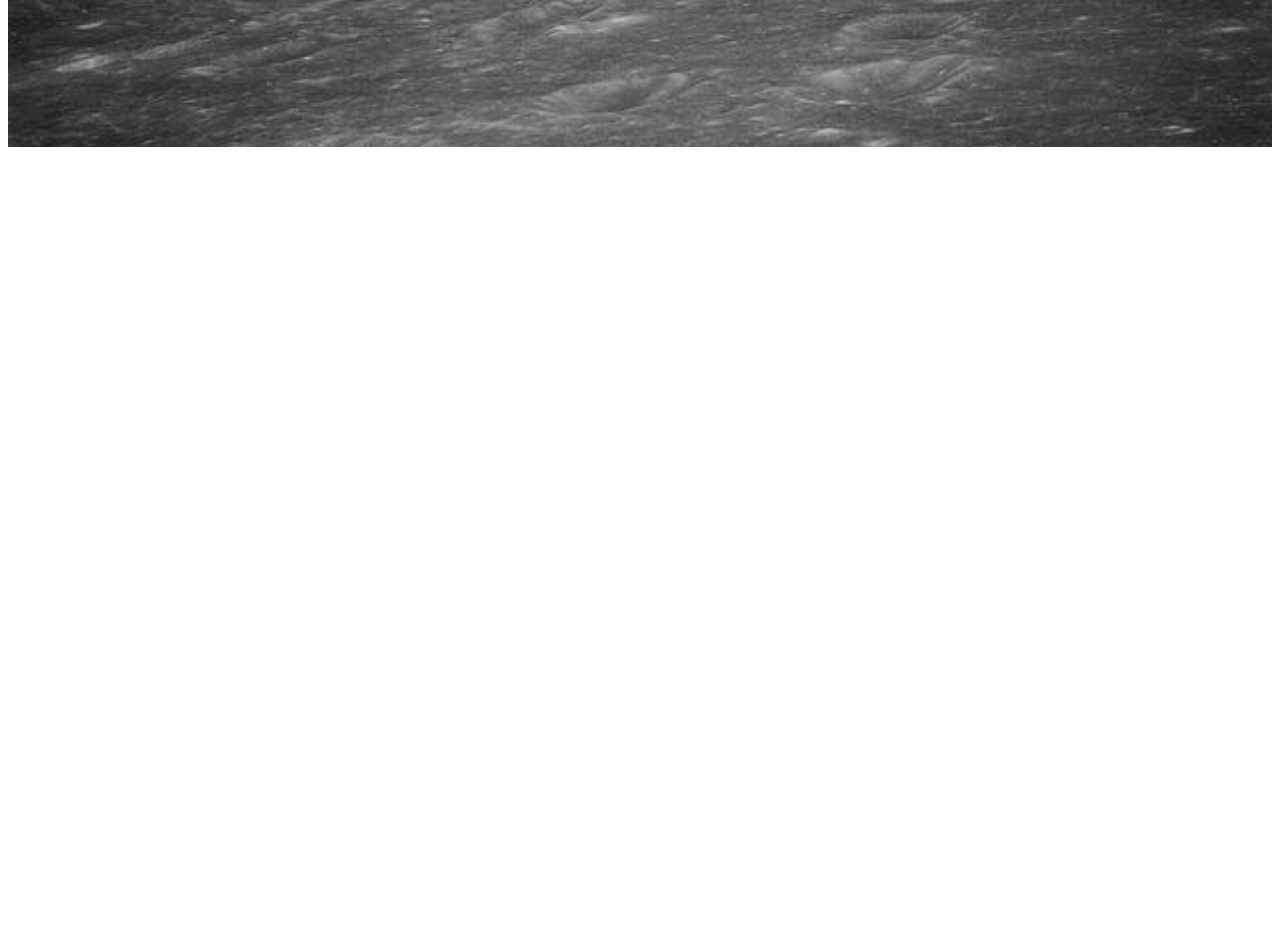
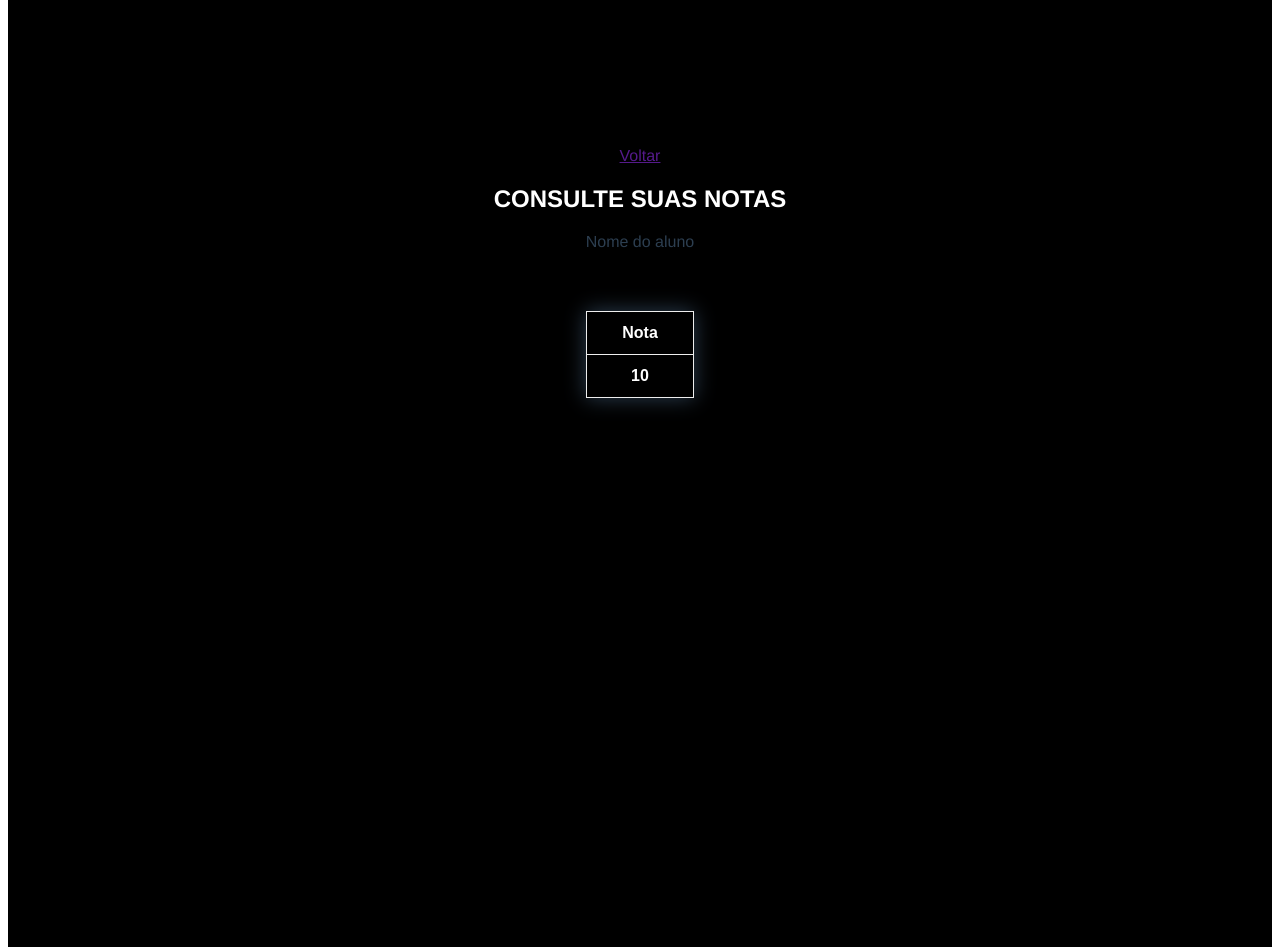
Before and after one commit to adriano-sick/Project-Group3-FrontEnd, a Vue app: page /studentgrade in a window 1280 px wide. Shown: the part 661-1613 px from the top of the page. Before the commit the page ends 816 px from the top, so only its background shows below. Built offline with nearby package versions, Linux system fonts and the light colour scheme.

Commit message:
GRP3 - Ajuste de rotas

```diff
--- a/src/views/Login.vue
+++ b/src/views/Login.vue
@@ -1,5 +1,6 @@
 <template>
-  <div class="container">
+  <div>
+    <div class="container" v-if="isActiveLogin">
       <div class="container-login">
         <h3 class="title-login">Infinite<br /></h3>
         <input
@@ -19,6 +20,8 @@
         <p class="text-info">Acesse suas informações de Avaliação</p>
       </div>
     </div>
+    <router-view></router-view>
+  </div>
 </template>
 
 <script>
@@ -26,12 +29,13 @@ import axios from "axios";
 import { mapGetters, mapMutations } from "vuex";
 
 export default {
-  name: "Home",
+  name: "Login",
   data() {
     return {
       emailLogin: "",
       passwordLogin: "",
       usersLogin: [],
+      isActiveLogin: true,
     };
   },
   computed: {
@@ -47,7 +51,8 @@ export default {
       axios
         .post("https://group3-anima.herokuapp.com/Home/Login", credentials)
         .then((response) => {
-          this.$router.push("/student");
+          this.isActiveLogin = false;
+          this.$router.push("student");
           return response.data;
         })
         .then(console.log)
@@ -78,10 +83,7 @@ export default {
   width: 100%;
   height: 100vh;
   margin: 0;
-  background-image: url("../assets/earth.jpg");
-  background-position: center;
-  background-repeat: no-repeat;
-  background-size: cover;
+  background-color: black;
 }
 
 .container-login {
--- a/src/views/Student.vue
+++ b/src/views/Student.vue
@@ -1,9 +1,13 @@
 <template>
   <div class="container">
-    <nav>
+    <banner class="banner-text">
+      <p>O que você quer acessar?</p>
+    </banner>
+    <nav class="nav-student">
       <router-link to="/studentgrade">Alunos - Notas</router-link>
       <router-link to="/studentevaluation">Alunos - Provas</router-link>
     </nav>
+
     <router-view />
   </div>
 </template>
@@ -14,36 +18,6 @@ import { mapGetters, mapMutations } from "vuex";
 
 export default {
   name: "Student",
-  data() {
-    return {
-      nameLogin: "",
-      gradeLogin: "",
-    };
-  },
-  computed: {
-    ...mapGetters(["grade"]),
-    ...mapMutations(["SET_GRADE"]),
-  },
-  created() {
-    //this.getTestLogin();
-  },
-  methods: {
-    getTestLogin() {
-      axios
-        .get("https://group3-anima.herokuapp.com/Test", {
-          headers: {
-            Authorization: "Bearer",
-          },
-        })
-        .then((response) => {
-          this.nameLogin = response.data.name;
-          this.gradeLogin = response.data.grade;
-        })
-        .catch((e) => {
-          console.log(e);
-        });
-    },
-  },
 };
 </script>
 
@@ -59,4 +33,30 @@ export default {
   height: 100vh;
   margin: 0 auto;
 }
+
+.nav-student {
+  display: flex;
+  flex-direction: column;
+  width: 50%;
+  align-self: center;
+  color: black;
+  text-align: center;
+  padding: 12px;
+  text-decoration: none;
+  font-size: 18px;
+  line-height: 25px;
+  border-radius: 4px;
+}
+.nav-student a {
+  text-decoration: none;
+  margin-bottom: 20px;
+}
+
+.banner-text {
+  display: flex;
+  flex-direction: column;
+  width: 50%;
+  align-self: center;
+  font-size: 40px;
+}
 </style>
--- a/src/views/StudentEvaluation.vue
+++ b/src/views/StudentEvaluation.vue
@@ -1,6 +1,9 @@
 <template>
   <div class="container">
     <main class="main-content">
+      <nav>
+        <a href="" @click="backRoot">Voltar</a>
+      </nav>
       <section class="main-section">
         <h1 class="main-title" tabindex="0">RESPONDA AVALIAÇÃO</h1>
         <p>Nome do aluno</p>
@@ -38,6 +41,11 @@
 <script>
 export default {
   name: "StudentEvaluation",
+  methods: {
+    backRoot() {
+      this.$router.push("/");
+    },
+  },
 };
 </script>
 
--- a/src/views/StudentGrade.vue
+++ b/src/views/StudentGrade.vue
@@ -1,6 +1,9 @@
 <template>
   <div class="container">
     <main class="main-content">
+      <nav>
+        <a href="" @click="backRoot">Voltar</a>
+      </nav>
       <section class="main-section">
         <h1 class="main-title" tabindex="0">CONSULTE SUAS NOTAS</h1>
         <p>Nome do aluno</p>
@@ -21,6 +24,11 @@
 <script>
 export default {
   name: "StudentGrade",
+  methods: {
+    backRoot() {
+      this.$router.push("/");
+    },
+  },
 };
 </script>
 
@@ -29,11 +37,31 @@ export default {
   font-family: Avenir, Helvetica, Arial, sans-serif;
   -webkit-font-smoothing: antialiased;
   -moz-osx-font-smoothing: grayscale;
-  color: #2c3e50;
+  color: white;
   display: flex;
   flex-direction: column;
   width: 100%;
   height: 100vh;
   margin: 0 auto;
 }
+.main-title {
+  color: white;
+}
+table {
+  font-family: "Arial";
+  margin: 25px auto;
+  border-collapse: collapse;
+  border: 1px solid #00cccc;
+  box-shadow: 0px 0px 20px;
+  margin-top: 60px;
+}
+
+table th,
+table td {
+  color: white;
+  border: 1px solid #eee;
+  padding: 12px 35px;
+  border-collapse: collapse;
+  background-color: black;
+}
 </style>
--- a/src/views/Teacher.vue
+++ b/src/views/Teacher.vue
@@ -1,7 +1,11 @@
 <template>
   <div class="container">
-    <nav>
+    <banner class="banner-text">
+      <p>O que você quer acessar?</p>
+    </banner>
+    <nav class="nav-teacher">
       <router-link to="/teachergrades">Professor - Notas</router-link>
+
       <router-link to="/teacherevaluations">Professor - Provas</router-link>
     </nav>
     <router-view />
@@ -26,4 +30,28 @@ export default {
   height: 100vh;
   margin: 0 auto;
 }
+.nav-teacher {
+  display: flex;
+  flex-direction: column;
+  width: 50%;
+  align-self: center;
+  color: black;
+  text-align: center;
+  padding: 12px;
+  text-decoration: none;
+  font-size: 18px;
+  line-height: 25px;
+  border-radius: 4px;
+}
+.nav-teacher a {
+  text-decoration: none;
+  margin-bottom: 20px;
+}
+.banner-text {
+  display: flex;
+  flex-direction: column;
+  width: 50%;
+  align-self: center;
+  font-size: 40px;
+}
 </style>
--- a/src/views/TeacherEvaluations.vue
+++ b/src/views/TeacherEvaluations.vue
@@ -1,6 +1,9 @@
 <template>
   <div class="container">
     <main class="main-content">
+      <nav>
+        <a href="" @click="backRoot">Voltar</a>
+      </nav>
       <section class="main-section">
         <h1 class="main-title" tabindex="0">CRIAR AVALIAÇÃO</h1>
 
@@ -42,6 +45,11 @@
 <script>
 export default {
   name: "TeacherEvaluations",
+  methods: {
+    backRoot() {
+      this.$router.push("/");
+    },
+  },
 };
 </script>
 
--- a/src/views/TeacherGrades.vue
+++ b/src/views/TeacherGrades.vue
@@ -1,6 +1,9 @@
 <template>
   <div class="container">
     <main class="main-content">
+      <nav>
+        <a href="" @click="backRoot">Voltar</a>
+      </nav>
       <section class="main-section">
         <h1 class="main-title" tabindex="0">CONSULTE AS NOTAS DOS ALUNOS</h1>
         <table>
@@ -27,6 +30,11 @@
 <script>
 export default {
   name: "TeacherGrades",
+  methods: {
+    backRoot() {
+      this.$router.push("/");
+    },
+  },
 };
 </script>
 
@@ -42,4 +50,24 @@ export default {
   height: 100vh;
   margin: 0 auto;
 }
+.main-title {
+  color: white;
+}
+table {
+  font-family: "Arial";
+  margin: 25px auto;
+  border-collapse: collapse;
+  border: 1px solid #00cccc;
+  box-shadow: 0px 0px 20px;
+  margin-top: 60px;
+}
+
+table th,
+table td {
+  color: white;
+  border: 1px solid #eee;
+  padding: 12px 35px;
+  border-collapse: collapse;
+  background-color: black;
+}
 </style>
```
Also changed, not shown: src/router/index.js (+8 -8 lines). Lines whose indentation alone changed are shown as unchanged.
